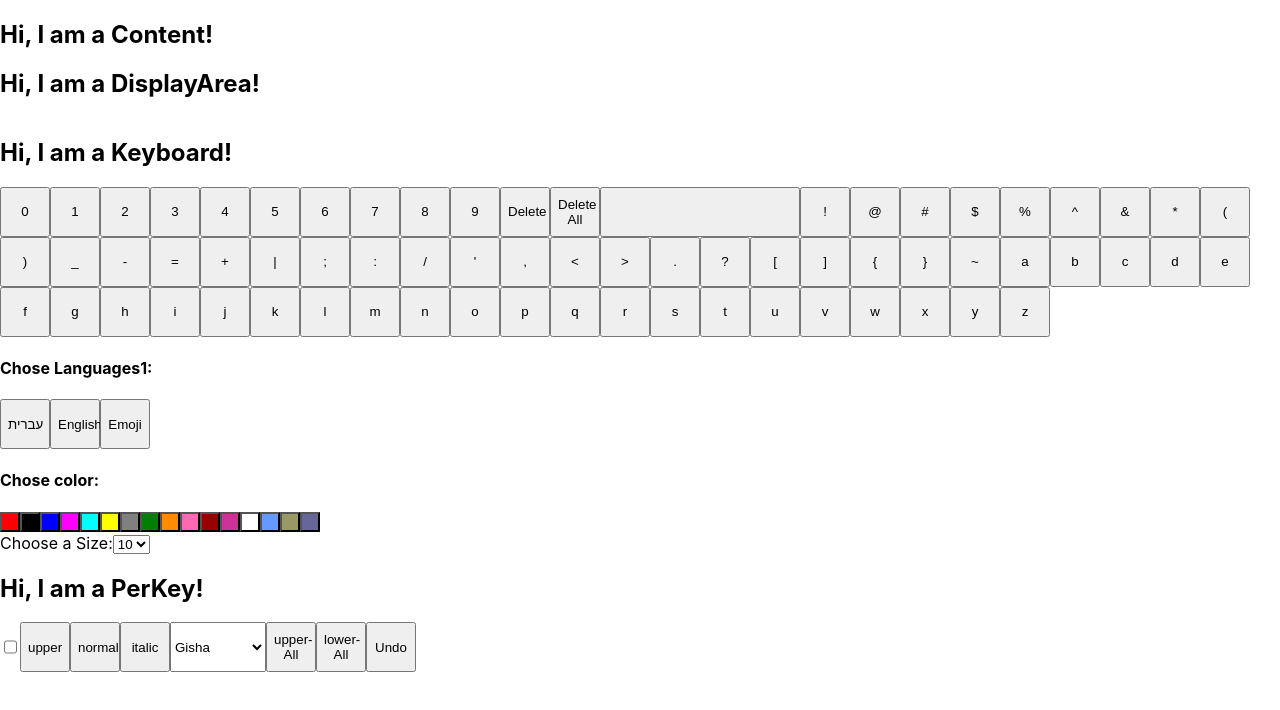
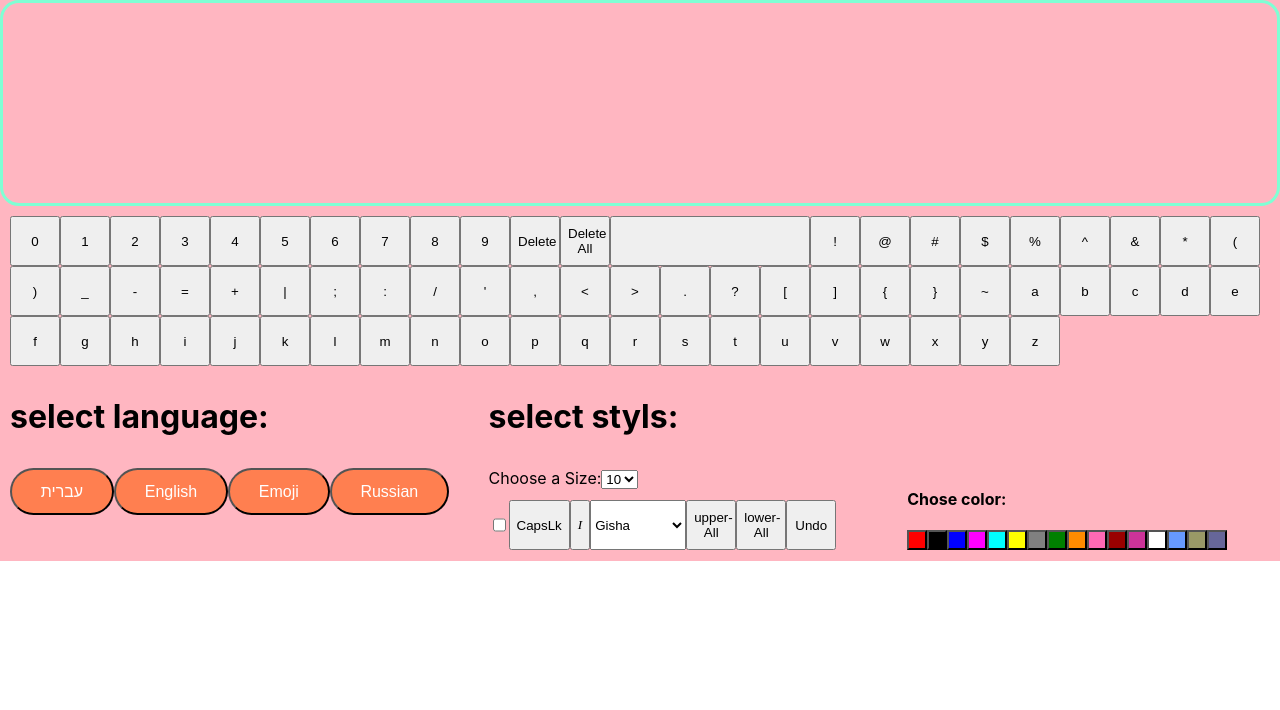
Before and after one commit to BatshevaYoffe/FSWD_4_BATSHEVA_CHELI, a React (Create React App) app: page / in a window 1280 px wide. Shown: the top 710 px of the page. Built offline with nearby package versions, Linux system fonts and the light colour scheme.

Commit message:
undo not

```diff
--- a/src/App.css
+++ b/src/App.css
@@ -1,4 +1,4 @@
-.App {
+/* .App {
   text-align: center;
 }
 
@@ -40,4 +40,4 @@
 button{
   width: 50px;
   height: 50px;
-}
+} */
--- /dev/null
+++ b/src/components/Content.css
@@ -0,0 +1,23 @@
+.item1 { grid-area: header; }
+.item2 { grid-area: main; }
+.item3 { grid-area: right; }
+.item4 { grid-area: left1; }
+.item5 { grid-area: left2; }
+.item6{grid-area: language;}
+.item7{grid-area: content;}
+
+.grid-container {
+  display: grid;
+  /* grid-template-rows: 100px,auto,200px,200px,200px; */
+  grid-template-areas:
+    'header header header '
+    'language content .'
+    'main left1 right'
+    'main left2 right';
+  gap: 10px;
+  /* background-color:beige; */
+  padding: 10px;
+}
+.content{
+    background-color: lightpink;
+}
--- a/src/components/Content.js
+++ b/src/components/Content.js
@@ -4,8 +4,8 @@ import Keyboard from "./Keyboard";
 import Language from './Language';
 import Color from "./Color";
 import Size from './Size';
-import Emoji from './Emoji';
 import PerKey from './PerKey';
+import './Content.css'
 // let lastActions = []
 class Content extends React.Component {
   constructor(props) {
@@ -17,8 +17,7 @@ class Content extends React.Component {
     this.change = this.change.bind(this)
     this.changeCase = this.changeCase.bind(this)
     this.changeFont = this.changeFont.bind(this)
-    // this.fcolor = this.fcolor.bind(this)
-    // this.onLanguageChange = this.onLanguageChange.bind(this);
+
     this.state = { value: "", st: 'normal', font: "Arial", language: "english", case: "lower", color: "black", size: "10px", array: [] };
   }
   lastActions = []
@@ -36,7 +35,10 @@ class Content extends React.Component {
     switch (lastAction) {
       case 'language':
         this.lastlanguages.pop()
+        console.log(this.state.language);
+
         this.setState({ language: this.lastlanguages[this.lastlanguages.length - 1] })
+        console.log(this.state.language);
         break;
 
       case 'color':
@@ -59,6 +61,7 @@ class Content extends React.Component {
 
         break;
       case 'st':
+        console.log(this.lastst)
         this.lastst.pop()
         this.setState({ color: this.lastst[this.lastst.length - 1] })
 
@@ -70,7 +73,7 @@ class Content extends React.Component {
         break;
 
       default:
-        this.onclick('Delete')
+        // this.onclick('Delete')
 
 
     }
@@ -88,7 +91,8 @@ class Content extends React.Component {
         this.undo()
         break;
       case " ":
-        var style = { whiteSpace: "pre-wrap" };
+        console.log("רווחחח");
+        var style = { color: this.state.color, fontSize: this.state.size, fontStyle: this.state.st, fontFamily: this.state.font,whiteSpace: "pre-wrap" };
         var a = { value: " ", style: style };
         this.setState({ array: [...this.state.array, a] })
         break;
@@ -118,61 +122,6 @@ class Content extends React.Component {
 
 
     }
-    // m = this.state.value
-    // if (val === "red") {
-    //   this.setState({ color: "red" })
-
-    // }
-    // else {
-    //   if (val === "blue") {
-    //     this.setState({ color: "blue" })
-    //   }
-    //   else
-    //     if (val === "black") {
-    //       this.setState({ color: "black" })
-
-    //     }
-    //     else {
-    //       if (val === "english") {
-    //         this.setState({ language: "english" })
-
-    //       }
-    //       else {
-    //         if (val === "עברית") {
-    //           this.setState({ language: "עברית" })
-    //           // count2=
-    //         }
-    //         else
-    //           if (val === "Delete") {
-    //             alert("DELETE")
-    //             var list = this.state.array.pop;
-    //             alert(list)
-    //             this.setState({ array: [list] })
-
-    //           }
-    //           else {
-    //             if (val === " ") {
-    //               alert(val)
-    //               this.setState({ array: [...this.state.array, { value: " ", color: this.state.color }] })
-    //             }
-
-    //             if (count === 0) {
-    //               this.setState({ array: [{ value: val, color: this.state.color }] }) //another array
-    //               count = 1
-    //               alert(count)
-    //             }
-    //             else {
-    //               var list = { value: val, color: this.state.color };
-    //               this.setState({ array: [...this.state.array, list] })
-    //             }
-
-    //             m += String(val)
-    //             this.setState({ value: val })
-    //       }
-    //   }
-    // }
-
-    // }
   }
   onLanguageChange(lan) {
     // this.lastActions=[...this.lastActions,'l']
@@ -183,6 +132,8 @@ class Content extends React.Component {
 
   ChangeColor(c) {
     this.lastActions.push('color')
+    console.log(this.lastcolors);
+
     this.lastcolors = [...this.lastcolors, c]
     console.log(this.lastcolors);
     this.setState({ color: c })
@@ -196,31 +147,38 @@ class Content extends React.Component {
 
   }
   change(val) {
+    console.log(this.lastst);
     this.lastActions.push('st')
     this.lastst.push(val)
+    console.log(this.lastst);
+
     this.setState({ st: val })
   }
   changeCase(val) {
     this.lastActions.push('case')
-    this.lastst.push(val)
+    this.lastCase.push(val)
     this.setState({ case: val })
   }
   changeFont(val) {
     this.lastActions.push('font')
-    this.lastst.push(val)
+    this.lastfont.push(val)
     this.setState({ font: val })
   }
 
   render() {
-    return (<div>
-      <h2>Hi, I am a Content! </h2>
-      <span><DisplayArea arr={this.state.array} /></span>
-      <Keyboard lan={this.state.language} case={this.state.case} func={this.onclick} func2={this.onclick} />
-      <Language onChange={this.onLanguageChange} /*func2={this.fcolor}*/ />
-      <Color onChangeColor={this.ChangeColor} />
-      <Size onChangeSize={this.ChangeSize} />
-      {/* <Emoji func={this.onclick} /> */}
-      <PerKey func={this.onclick} func2={this.change} func3={this.changeCase} func4={this.changeFont} />
+    return (<div className='content'>
+      <DisplayArea arr={this.state.array} />
+      <div class='grid-container'>
+        <div class='item1'><Keyboard lan={this.state.language} case={this.state.case} func={this.onclick} func2={this.onclick} /></div>
+        <div class='item2'><Language onChange={this.onLanguageChange} /></div>
+        <div id='item7'><h1>select language:</h1></div>
+
+        <div id='item6'><h1>select styls:</h1></div>
+
+        <div class='item3'><Color onChangeColor={this.ChangeColor} /></div>
+        <div class='item4'><Size onChangeSize={this.ChangeSize} /></div>
+        <div class='item5'><PerKey st={this.state.st} func={this.onclick} func2={this.change} func3={this.changeCase} func4={this.changeFont} /></div>
+      </div>
     </div>
     );
   }
--- a/src/components/DisplayArea.js
+++ b/src/components/DisplayArea.js
@@ -11,16 +11,17 @@ class DisplayArea extends React.Component {
 
     render() {
         console.log(this.props.arr);
-        return (<div>
-            <h2>Hi, I am a DisplayArea!</h2>
-            <p class="flex">
+        return (
+            <div className='border'>
+                <div style={{overflow:'auto'}} className="flex">
+            <p >
                 {this.props.arr.map((i, index) =>
-                    <p><span style={this.props.arr[index].style}>{this.props.arr[index].value}</span></p>
-
-                    // <span style={{ color: this.props.arr[index].color, fontSize: (this.props.arr[index].siz) }}>{this.props.arr[index].value}</span>
+                    <span style={this.props.arr[index].style}>{this.props.arr[index].value}</span>
                 )}
-            </p>
-        </div>);
+                </p>
+        </div>
+            </div>
+        );
     }
 }
 export default DisplayArea;
--- a/src/components/Key.css
+++ b/src/components/Key.css
@@ -14,3 +14,20 @@
 .space{
     color: rebeccapurple;
 }
+.border{
+    border:solid;
+    border-radius:5mm;
+    border-color: aquamarine;
+    /* width: 80px; */
+    height: 200px;
+    display: block;
+
+}
+.button:hover {
+    transition-duration: 0.1s;
+    background-color: #3A3A3A;
+  }
+  .btnselected{
+    background-color:darkgrey;
+
+}
--- a/src/components/Key.js
+++ b/src/components/Key.js
@@ -16,7 +16,7 @@ class Key extends React.Component {
     if(this.props.char===" ")style.width = "200px";
 
     return (<div class="flex" >
-      <button style={style} className='item' onClick={this.sayHello}>{this.props.char}</button>
+      <button class='button' style={style} className='item' onClick={this.sayHello}>{this.props.char}</button>
     </div>);
   }
 }
--- a/src/components/Keyboard.js
+++ b/src/components/Keyboard.js
@@ -3,7 +3,8 @@ import Key from './Key';
 import "./Key.css";
 
 class Keyboard extends React.Component {
-
+  RussianUppercase = new Array(32).fill(1).map((_, i) => String.fromCharCode(1040 + i));
+  RussianLowercase = new Array(32).fill(1).map((_, i) => String.fromCharCode(1072 + i));
   constructor(props) {
     super(props)
     this.onclick = this.onclick.bind(this)
@@ -35,12 +36,20 @@ class Keyboard extends React.Component {
     if (this.props.lan == "עברית") {
       array = array.concat(heb)
     }
-    if(this.props.lan==='emoji'){
-      array=(emoji)
+    if (this.props.lan === 'emoji') {
+      array = (emoji)
+    }
+    if (this.props.lan === 'Russian') {
+      if (this.props.case === "lower") {
+        array = array.concat(this.RussianLowercase)
+      }
+      else {
+        array = array.concat(this.RussianUppercase)
+      }
     }
 
+
     return (<div>
-      <h2>Hi, I am a Keyboard!</h2>
       <div class="flex">
         {array.map((i, index) =>
           <div key={i.toString()}>
@@ -48,8 +57,6 @@ class Keyboard extends React.Component {
           </div>
         )}
       </div>
-      <div>
-      </div>
     </div>
     );
   }
--- /dev/null
+++ b/src/components/Language.css
@@ -0,0 +1,49 @@
+.button{
+    position: relative;
+    width: auto;
+    background-color:coral;
+    border-radius: 4em;
+    font-size: 16px;
+    color: white;
+    padding: 0.8em 1.8em;
+    cursor:pointer;
+    user-select:none;
+    text-align: center;
+    text-decoration: none;
+    cursor: pointer;
+    transition-duration: 0.4s;
+    -webkit-transition-duration: 0.4s; /* Safari */
+  }
+
+  .button:hover {
+    transition-duration: 0.1s;
+    background-color: #3A3A3A;
+  }
+
+  .button:after {
+    content: "";
+    display: block;
+    position: absolute;
+    border-radius: 4em;
+    left: 0;
+    top:0;
+    width: 100%;
+    height: 100%;
+    opacity: 0;
+    transition: all 0.5s;
+    box-shadow: 0 0 10px 40px white;
+  }
+
+  .button:active:after {
+    box-shadow: 0 0 0 0 white;
+    position: absolute;
+    border-radius: 4em;
+    left: 0;
+    top:0;
+    opacity: 1;
+    transition: 0s;
+  }
+
+  .button:active {
+    top: 1px;
+  }
--- a/src/components/Language.js
+++ b/src/components/Language.js
@@ -1,6 +1,8 @@
 
 import React from 'react';
+import './Language.css'
 class Language extends React.Component {
+
   constructor(props){
     super(props)
     this.changeLanguage=this.changeLanguage.bind(this)
@@ -12,10 +14,10 @@ class Language extends React.Component {
 
   render() {
     return (<div>
-        <h4>Chose Languages1:</h4>
-      <button onClick={() => this.changeLanguage('עברית')}>עברית</button>
-      <button onClick={() => this.changeLanguage("english")}>English</button>
-      <button onClick={() => this.changeLanguage("emoji")}>Emoji</button>
+      <button class='button' onClick={() => this.changeLanguage('עברית')}>עברית</button>
+      <button class='button'  onClick={() => this.changeLanguage("english")}>English</button>
+      <button class='button'  onClick={() => this.changeLanguage("emoji")}>Emoji</button>
+      <button class='button' onClick={() => this.changeLanguage("Russian")}>Russian</button>
     </div>);
   }
 }
--- /dev/null
+++ b/src/components/PerKey.css
@@ -0,0 +1,4 @@
+.btn:active{
+    background-color:red;
+
+}
--- a/src/components/PerKey.js
+++ b/src/components/PerKey.js
@@ -1,7 +1,9 @@
 import React from 'react';
 import Key from './Key';
-import './Key.css';
+import './PerKey.css';
+
 class PerKey extends React.Component {
+  isvisited=false
   font = ['Gisha', 'Aharoni', 'Monospace', 'Arial', 'Cursive', 'Fantasy', 'Levenim MT']
   constructor(props) {
     super(props)
@@ -9,14 +11,28 @@ class PerKey extends React.Component {
     this.click2 = this.click2.bind(this)
     this.click3 = this.click3.bind(this)
     this.click4 = this.click4.bind(this)
-    this.state = { caps: 'upper' }
+    this.state = { caps: 'upper', italic: 'normal' }
   }
   onclick(val) {
     this.props.func(val)
 
   }
   click2(val) {
-    this.props.func2(val)
+    console.log(this.props.st);
+    console.log(val);
+    // this.isvisited=true
+    if (val === 'italic') {
+      this.setState({ italic: 'normal' })
+      this.props.func2('normal')
+
+    }
+    else {
+      this.setState({ italic: 'italic' })
+          this.props.func2('italic')
+
+
+    }
+    // this.props.func2(this.state.italic)
   }
   click3(val) {
     if (val === 'upper') {
@@ -26,7 +42,6 @@ class PerKey extends React.Component {
       this.setState({ caps: 'upper' })
 
     }
-    console.log("its click3");
     this.props.func3(val)
   }
   click4(val) {
@@ -51,24 +66,26 @@ class PerKey extends React.Component {
   }
   render() {
     return (<div>
-      <h2>Hi, I am a PerKey!</h2>
       <div class="flex">
         <input type="checkbox" id="myCheck" onclick="myFunction()"></input>
         <p id="text" style={{ display: 'none' }}>Checkbox is ALL!</p>
 
-        <button onClick={() => this.click3(this.state.caps)}>{this.state.caps}</button>
+        <button onClick={() => this.click3(this.state.caps)}>CapsLk</button>
 
         <Key char={"upper-All"} func={this.onclick} />
         <Key char={"lower-All"} func={this.onclick} />
         <Key char={"Undo"} func={this.onclick} />
 
-        <button onClick={() => this.click2('normal')}>normal</button>
-        <button onClick={() => this.click2("italic")}>italic</button>
+        {/* <button onClick={() => this.click2('normal')}>normal</button>
+        <button onClick={() => this.click2("italic")}>italic</button> */}
 
-        <select onChange={(event) => this.click4(event.target.value)} id="sizes" name="sizelist">
+        <button /*className={this.state.italic =='normal'?'btnselected':''}*/ style={{fontStyle:'italic',fontFamily:'Aldhabi'}} onClick={() => this.click2(this.state.italic)}>I</button>
+
+
+        <select onChange={(event) => this.click4(event.target.value)}>
           {this.font.map(
             f =>
-              <option value={f}>{f}</option>
+              <option style={{ fontFamily: f }} value={f}>{f}</option>
           )}
         </select>
       </div>
```
